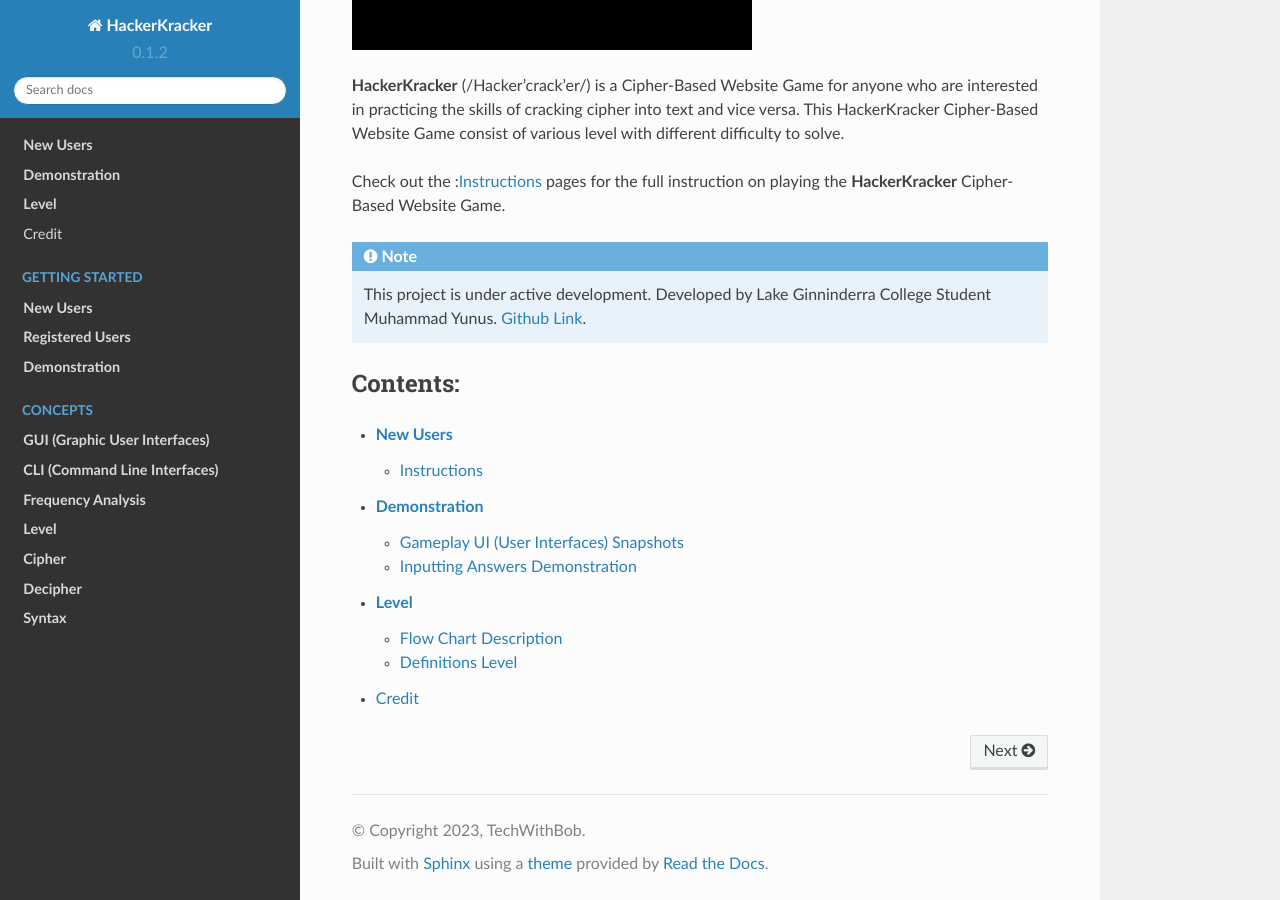
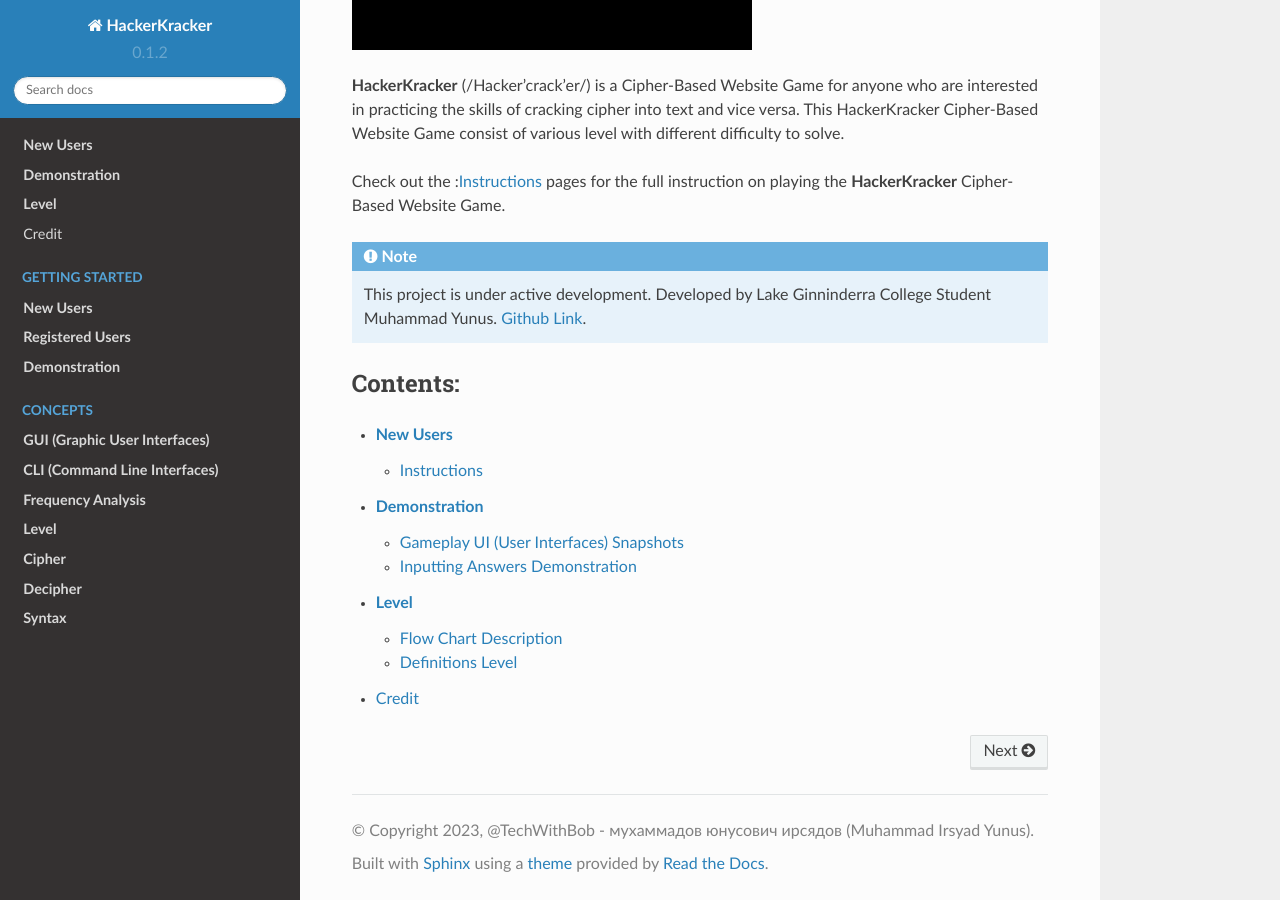
Before and after one commit to techwithbob/HackerKracker, a Sphinx documentation site: the page built from docs/source/index.rst, in a window 1280 px wide and 900 px high, scrolled down 510 px. Built offline with Sphinx 7.4.7 and the Read the Docs theme 2.0.0, drawn with Linux system fonts in a browser that asks for light colours.

Commit message:
Update conf.py

```diff
--- a/docs/source/conf.py
+++ b/docs/source/conf.py
@@ -3,7 +3,7 @@
 # -- Project information
 
 project = 'HackerKracker'
-copyright = '2023, TechWithBob'
+copyright = '2023, @TechWithBob - мухаммадов юнусович ирсядов (Muhammad Irsyad Yunus)'
 author = 'Muhammad Yunus'
 
 release = '0.1'
```
